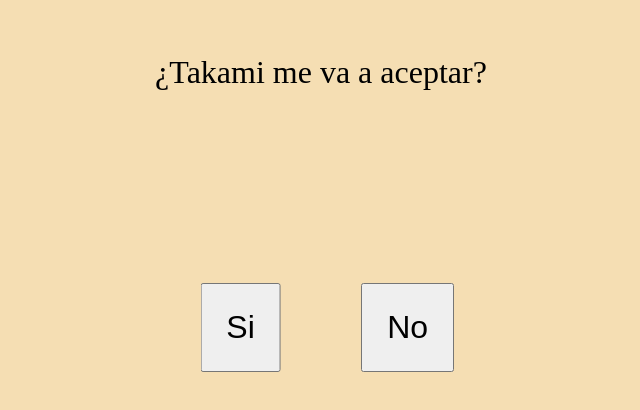
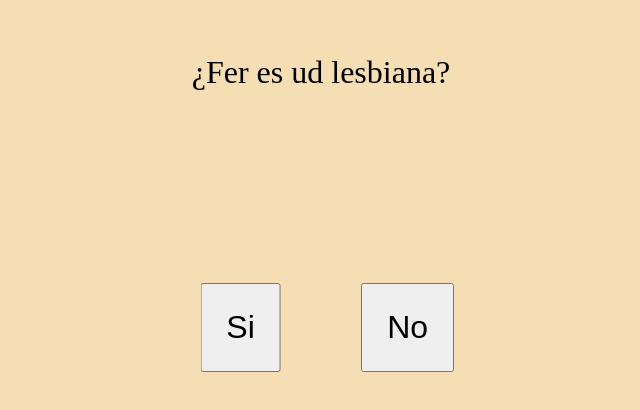
Before and after one commit to Pinguin8se/Pinguin8se.github.io, a plain HTML site: page index.html in a window 1280 px wide. Shown: the part 138-548 px from the top of the page, without its empty margins (319-959 px from the left). Drawn offline with Linux system fonts and the light colour scheme.

Commit message:
Update index.html

```diff
--- a/index.html
+++ b/index.html
@@ -1,6 +1,6 @@
 <main>
     <div class="container">
-        <p>¿Takami me va a aceptar? </p>
+        <p>¿Fer es ud lesbiana? </p>
         <link rel="stylesheet" href="index.css">
         <div class="options">
             <button id="yesBtn">Si</button>
```
